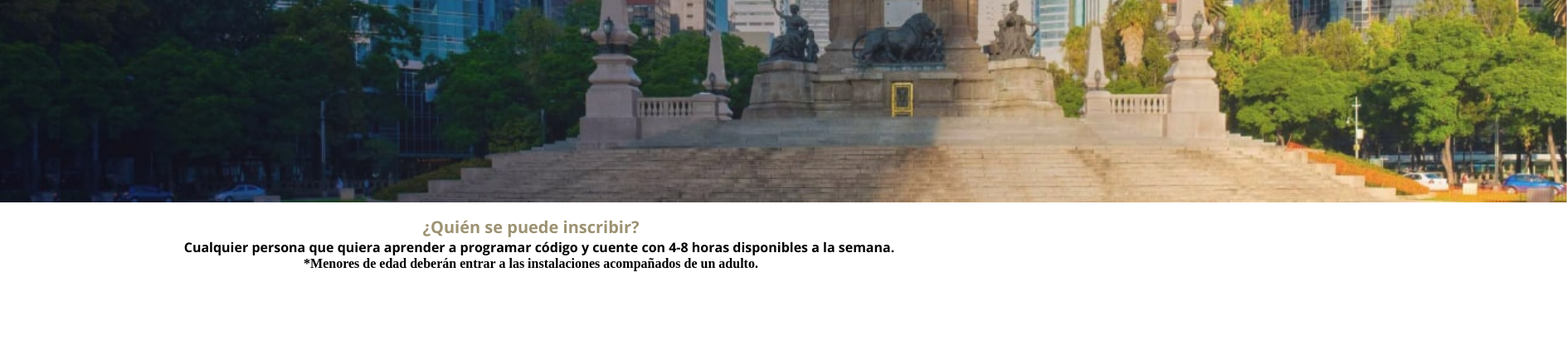
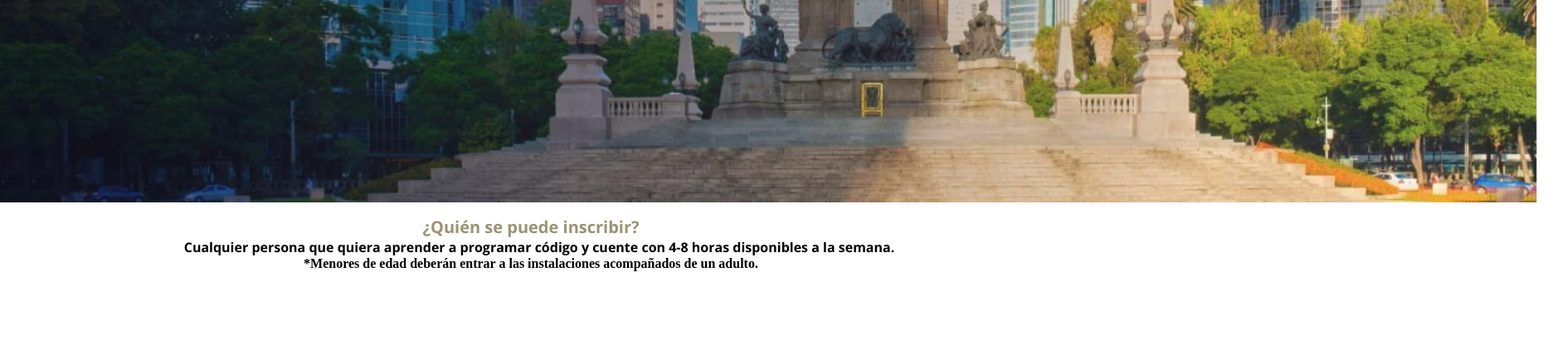
Before and after one commit to ArmandoRodMen/Lenguaje_CSS, a plain HTML site: page index.html in a window 1280 px wide. Shown: the part 372-800 px from the top of the page at 83% size, 1889 px wide, since content can reach past the window. Drawn offline with nearby package versions, Linux system fonts and the light colour scheme.

Commit message:
readme 3

```diff
--- a/css/styles.css
+++ b/css/styles.css
@@ -64,7 +64,7 @@ footer{
     overflow: hidden;
     object-fit: contain;
     height: 30rem;
-    transform: translate(4%);
+    transform: translate(2%);
 }
 
 .texto{
```
